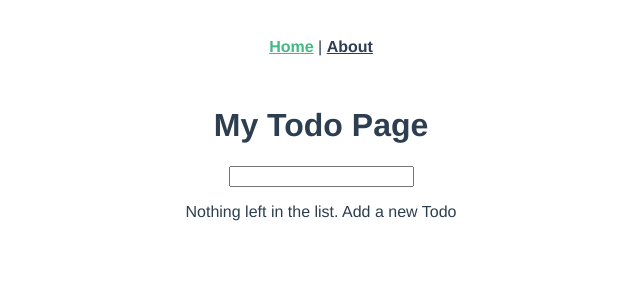
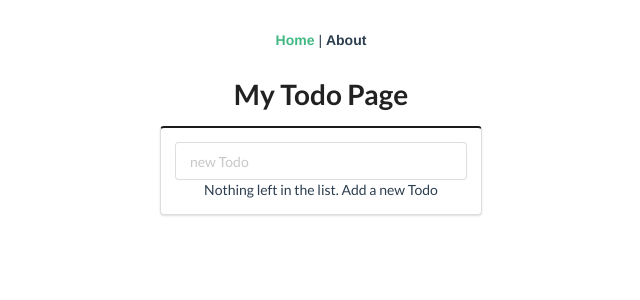
Before and after one commit to jongho123/VueFrontPractice, a Vue app: page / in a window 1280 px wide. Shown: the top 300 px of the page, without its empty margins (319-959 px from the left). Built offline with nearby package versions, Linux system fonts and the light colour scheme.

Commit message:
semantic-ui-css 사용해서 꾸며봄. 나중에는 semantic-ui 말고 다른 라이브러리를 사용하거나 해야할듯함
close #1

```diff
--- a/src/components/BaseInputItem.vue
+++ b/src/components/BaseInputItem.vue
@@ -1,7 +1,5 @@
 <template>
-  <div>
-    <input type="text" :value="value" v-on="listeners">
-  </div>
+  <input type="text" :value="value" v-on="listeners">
 </template>
 
 <script>
--- a/src/components/TodoListItem.vue
+++ b/src/components/TodoListItem.vue
@@ -1,9 +1,17 @@
 <template>
-  <div>
-    <input type="text" :value="todo.text" :disabled="!isEdit" v-on="inputListeners">
-    <button @click="completeTodo">{{isComplete?'완료':'미완료'}}</button>
-    <button @click="editTodo">Edit</button>
-    <button @click="$emit('remove', todo.id)">Del</button>
+  <div class="ui fluid action input">
+    <input type="text" :value="todo.text" :readonly="!isEdit" v-on="inputListeners">
+    <button class="ui icon mini button" @click="completeTodo">
+      <i v-if="isComplete" class="star icon"></i>
+      <i v-else class="star outline icon"></i>
+    </button>
+    <button class="ui icon mini button" @click="editTodo">
+      <i v-if="isEdit" class="spinner loading icon"></i>
+      <i v-else class="edit icon"></i>
+    </button>
+    <button class="ui icon mini button" @click="$emit('remove', todo.id)">
+      <i class="close icon"></i>
+    </button>
   </div>
 </template>
 
@@ -60,5 +68,4 @@ export default {
     },
   },
 };
-
 </script>
--- a/src/components/TodoPage.vue
+++ b/src/components/TodoPage.vue
@@ -1,12 +1,18 @@
 <template>
-  <div>
+  <div class="ui two column centered stackable grid container">
+    <div class="column">
+      <div class="ui black segment">
+        <div class="ui fluid input">
           <BaseInputItem v-model="newTodoText" placeholder="new Todo" @keyup.enter="addTodo"/>
+        </div>
         <div v-if="todos.length">
           <TodoListItem v-for="todo in todos" :key="todo.id" :todo="todo" v-on="itemListeners"/>
         </div>
         <p v-else>
           Nothing left in the list. Add a new Todo
         </p>
+      </div>
+    </div>
   </div>
 </template>
 
@@ -47,6 +53,8 @@ export default {
         text: this.newTodoText.trim(),
       });
       nextTodoId += 1;
+
+      this.newTodoText = '';
     },
     removeTodo(removeId) {
       // delete rest api 실행 후 변경
@@ -61,3 +69,9 @@ export default {
   },
 };
 </script>
+
+<style scoped>
+p {
+  text-align: center;
+}
+</style>
--- a/src/main.js
+++ b/src/main.js
@@ -1,4 +1,5 @@
 import Vue from 'vue';
+import 'semantic-ui-css/semantic.min.css';
 import App from './App.vue';
 import router from './router';
 
--- a/src/views/Home.vue
+++ b/src/views/Home.vue
@@ -1,6 +1,6 @@
 <template>
-  <div>
-    <h1>My Todo Page</h1>
+  <div class="ui container text">
+    <h1 class="ui header">My Todo Page</h1>
     <TodoPage />
   </div>
 </template>
```
Lines whose indentation alone changed are shown as unchanged.
